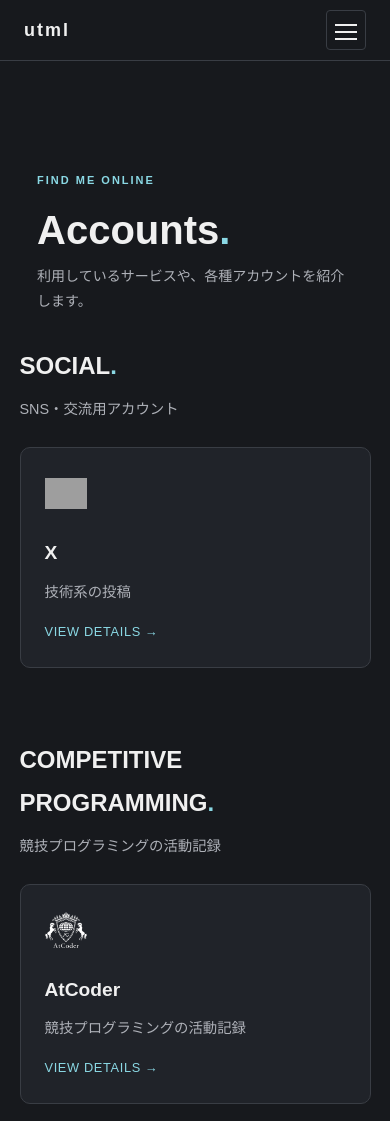
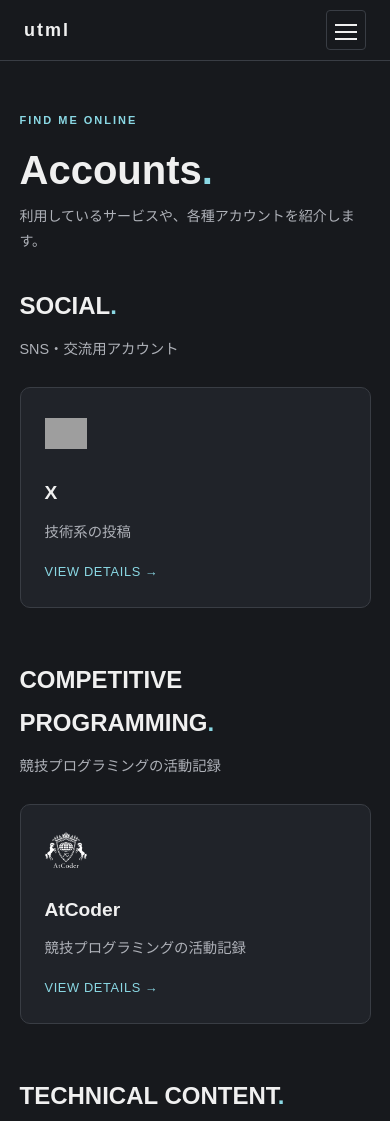
Before and after one commit to UT0911/utml, a plain HTML site: page pages/accounts.html in a window 390 px wide. Shown: the top 1121 px of the page. Drawn offline with Linux system fonts and the light colour scheme; grey boxes are pictures that could not be loaded.

Commit message:
Align accounts page layout with shared hero

```diff
--- a/css/pages/accounts.css
+++ b/css/pages/accounts.css
@@ -1,7 +1,12 @@
 /* アカウント一覧 */
 .accounts-container {
   width: min(1000px, 90%);
-  margin: 100px auto;
+  margin: 0 auto;
+}
+
+/* 共通ページタイトルの幅を親要素に合わせる */
+.accounts-container .page-hero {
+  width: 100%;
 }
 
 .account-section {
@@ -86,11 +91,11 @@
 
 /* スマートフォン */
 @media (max-width: 600px) {
-  .accounts-container {
-    margin: 60px auto;
-  }
-
   .account-grid {
     grid-template-columns: 1fr;
   }
+
+  .account-section {
+    margin-bottom: 50px;
+  }
 }
```
